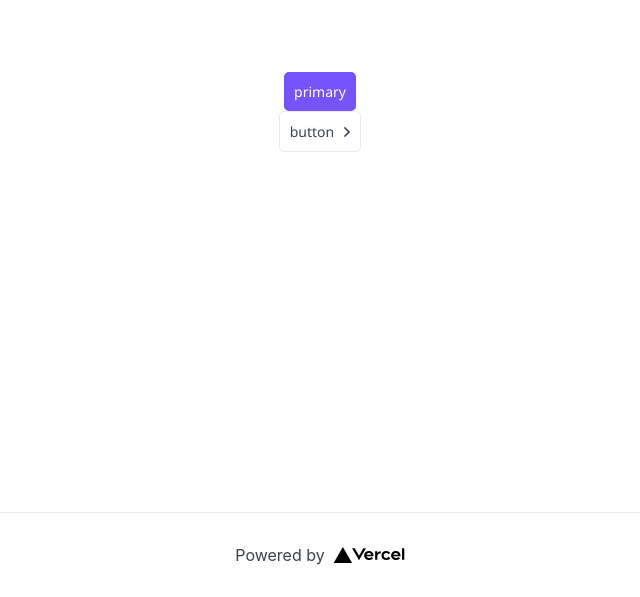
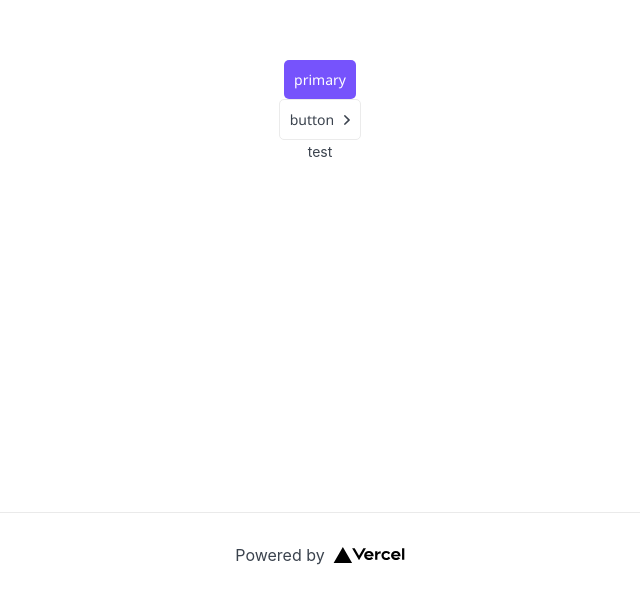
Before and after one commit to KirillNikoda/owl, a Next.js app: page / in a window 1280 px wide. Shown: the part 288-885 px from the top of the page, without its empty margins (320-960 px from the left). Built offline with nearby package versions, Linux system fonts and the light colour scheme.

Commit message:
feat (ud-ui): add reusable text component

```diff
--- /dev/null
+++ b/src/modules/ud-ui/Text/Text.module.css
@@ -0,0 +1,18 @@
+.text {
+	margin: 0;
+}
+
+.s {
+	font-size: 14px;
+	line-height: 24px;
+}
+
+.m {
+	font-size: 16px;
+	line-height: 24px;
+}
+
+.l {
+	font-size: 18px;
+	line-height: 29px;
+}
--- /dev/null
+++ b/src/modules/ud-ui/Text/index.tsx
@@ -0,0 +1,25 @@
+import classNames from 'classnames';
+import React, { DetailedHTMLProps, HTMLAttributes } from 'react';
+
+import styles from './Text.module.css';
+
+type Props = {
+  size?: 's' | 'l' | 'm';
+  children: React.ReactNode;
+} & DetailedHTMLProps<HTMLAttributes<HTMLParagraphElement>, HTMLParagraphElement>;
+
+const Text = ({ size = 'm', children, ...restProps }: Props) => {
+  return (
+    <p
+      className={classNames(styles.text, {
+        [styles.s]: size === 's',
+        [styles.m]: size === 'm',
+        [styles.l]: size === 'l',
+      })}
+      {...restProps}>
+      {children}
+    </p>
+  );
+};
+
+export default Text;
--- a/src/pages/index.tsx
+++ b/src/pages/index.tsx
@@ -1,4 +1,5 @@
 import { Button } from '@modules/ud-ui';
+import Text from '@modules/ud-ui/Text';
 import Head from 'next/head';
 import Image from 'next/image';
 import styles from '../../styles/Home.module.css';
@@ -17,6 +18,9 @@ export default function Home() {
         <Button appearance='ghost' arrow='right'>
           button
         </Button>
+        <Text size='s' onClick={() => console.log(123)}>
+          test
+        </Text>
       </main>
 
       <footer className={styles.footer}>
```
